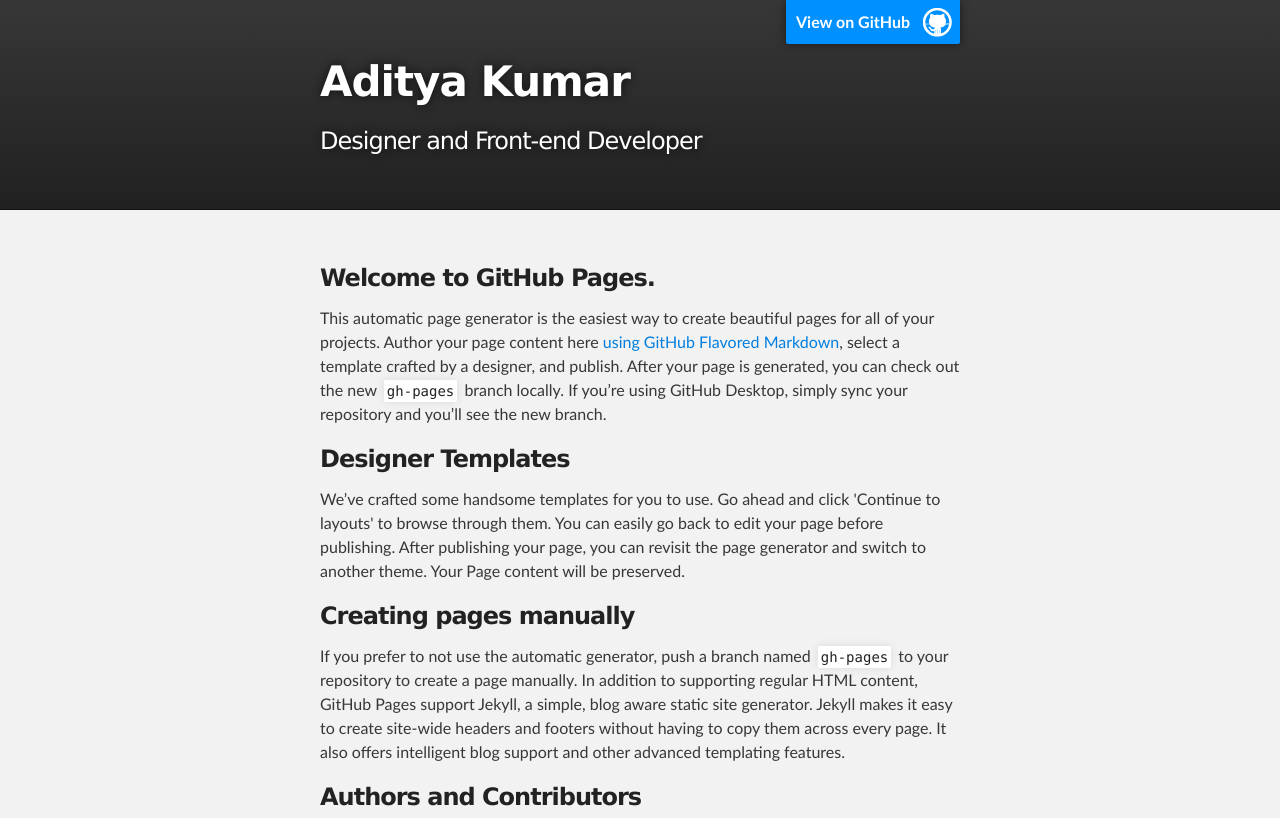
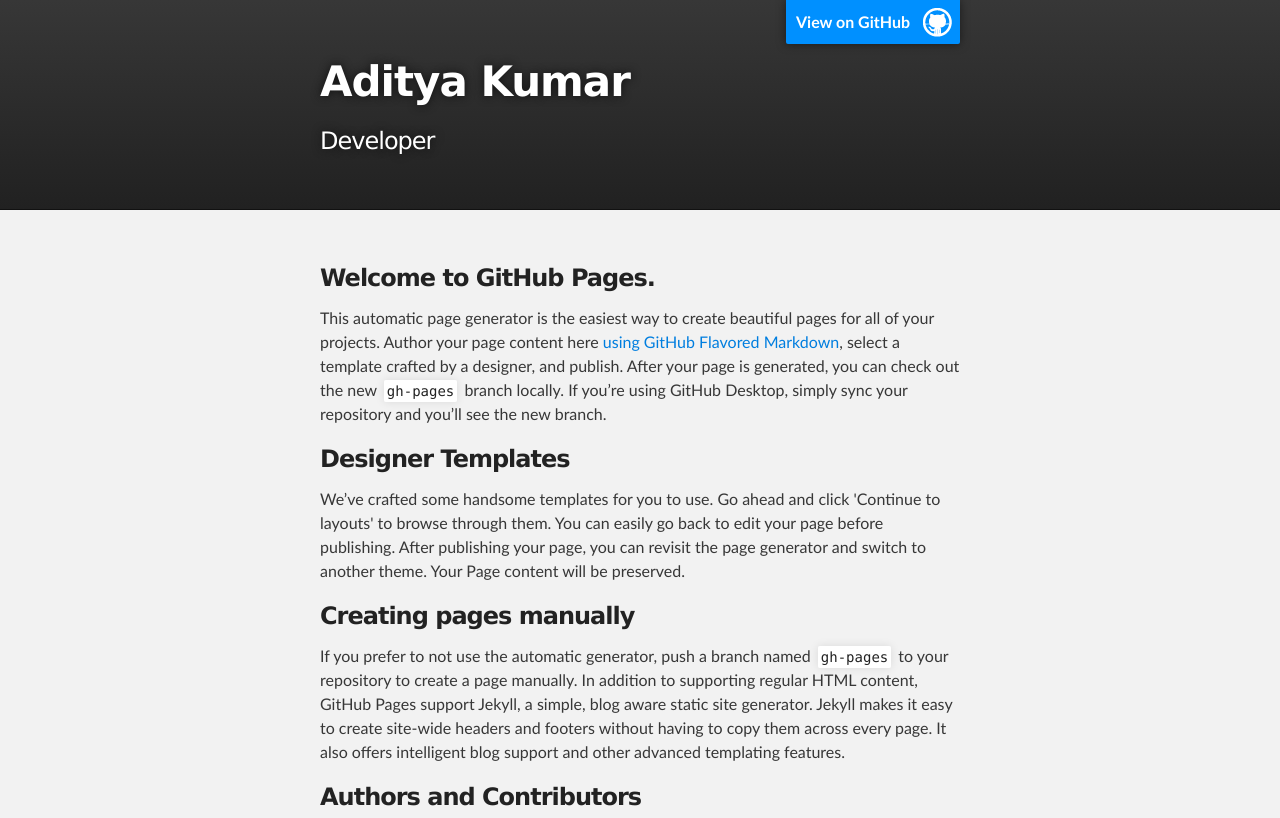
Before and after one commit to iadityak/iadityak.github.io, a plain HTML site: page index.html in a window 1280 px wide. Shown: the top 818 px of the page. Drawn offline with Linux system fonts and the light colour scheme.

Commit message:
Update Index.html
Modified the position.

```diff
--- a/index.html
+++ b/index.html
@@ -19,7 +19,7 @@
           <a id="forkme_banner" href="https://github.com/iadityak">View on GitHub</a>
 
           <h1 id="project_title">Aditya Kumar</h1>
-          <h2 id="project_tagline">Designer and Front-end Developer</h2>
+          <h2 id="project_tagline">Developer</h2>
 
         </header>
     </div>
```
